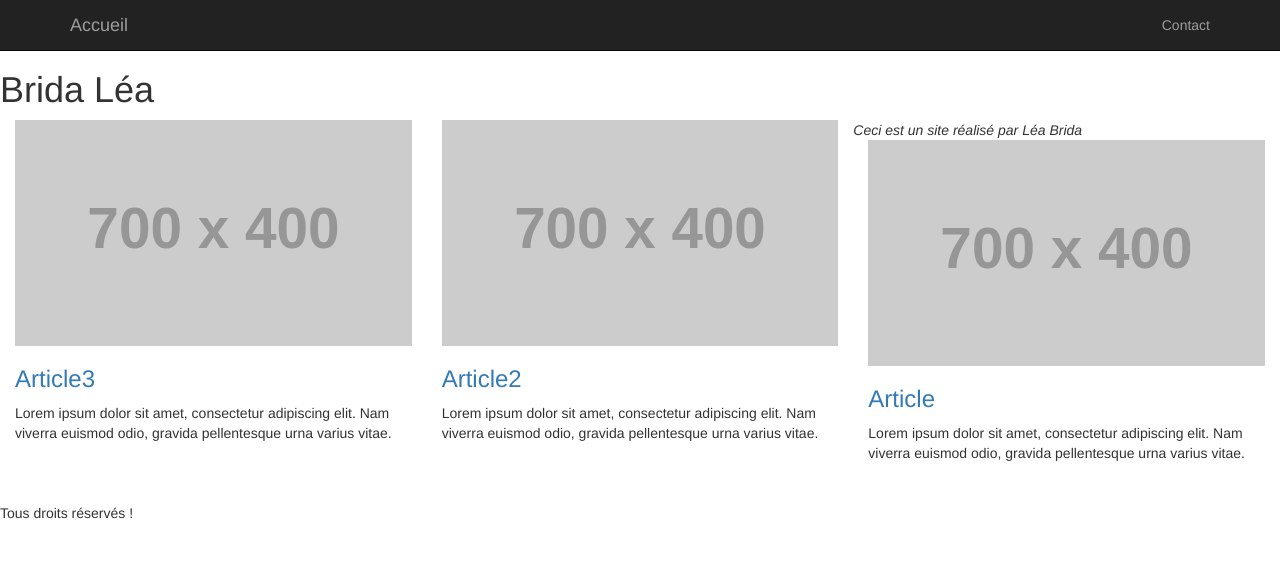
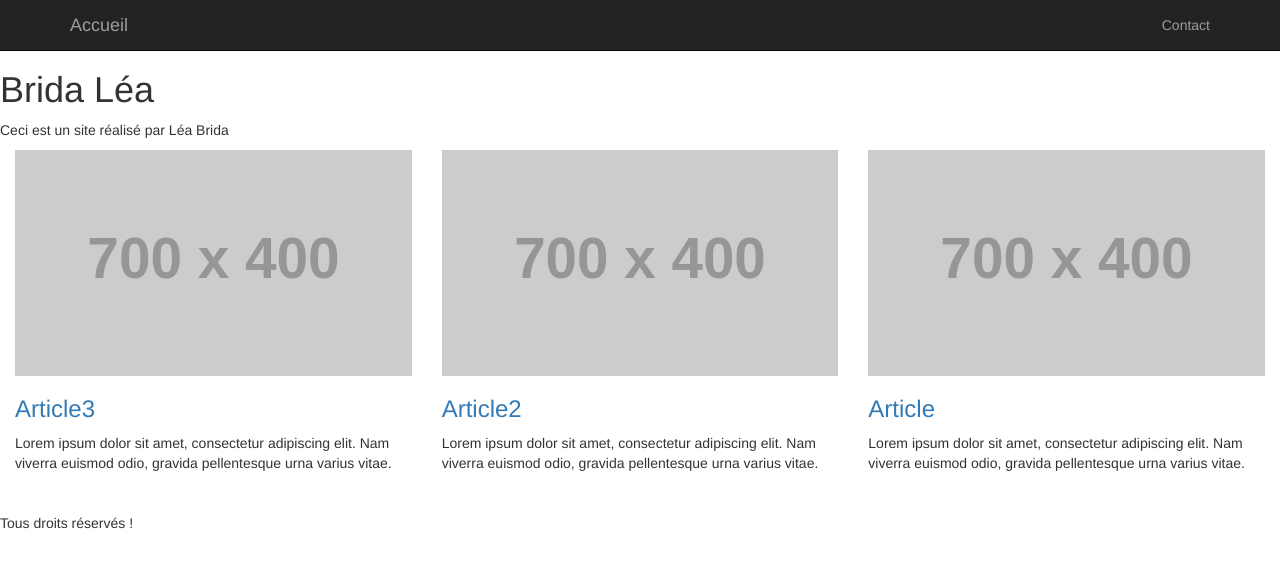
Before and after one commit to LeaBr/LeaBr.github.io, a Jekyll site: the page built from index.html, in a window 1280 px wide. Shown: the top 568 px of the page. Built offline with Jekyll 4.4.1, drawn with Linux system fonts in a browser that asks for light colours.

Commit message:
modifié :         index.html

```diff
--- a/index.html
+++ b/index.html
@@ -2,7 +2,7 @@
 layout: default
 ---
 	<h1> {{site.title}} </h1>
-	<i> {{site.description}} </i>
+	<p> {{site.description}} </p>
 
 
 {% for post in site.posts limit:3 %}
```
